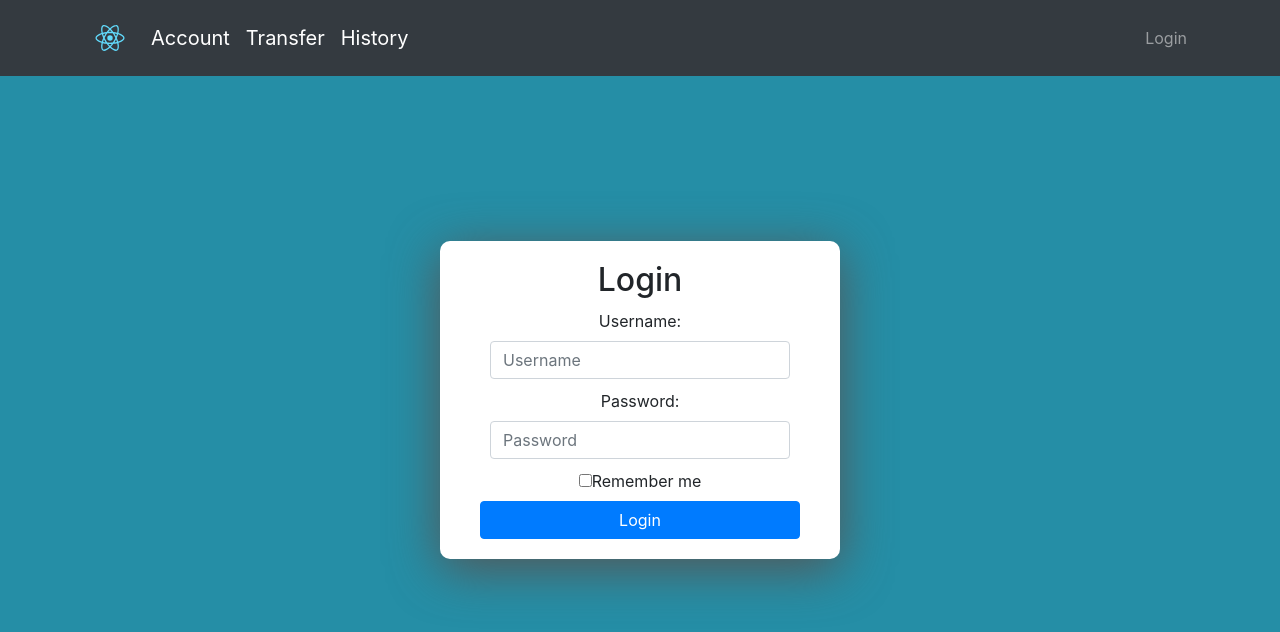
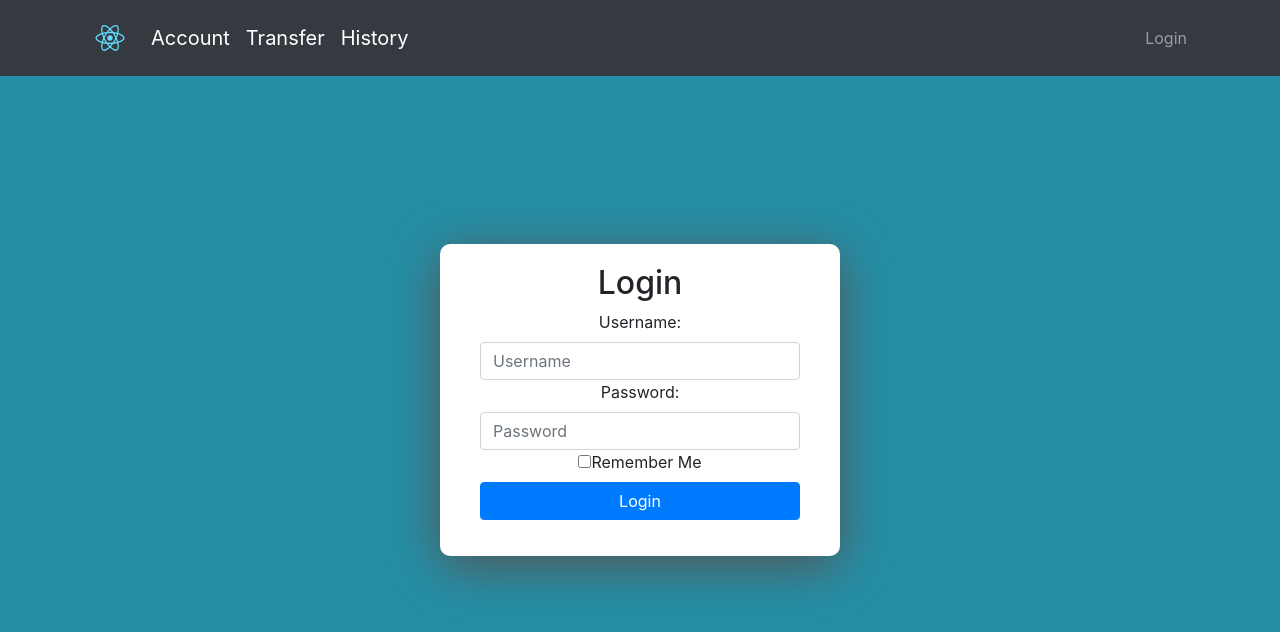
Before and after one commit to gabrielwzh/SEED2021_TT2_7, a React (Create React App) app: page /login in a window 1280 px wide. Shown: the top 632 px of the page. Built offline with nearby package versions, Linux system fonts and the light colour scheme.

Commit message:
Update Login.js
Login Page

```diff
--- a/src/components/Login.js
+++ b/src/components/Login.js
@@ -3,6 +3,7 @@ import 'bootstrap/dist/css/bootstrap.min.css'
 import { Redirect } from 'react-router-dom'
 import './Login.css'
 import axios from 'axios'
+
 
 export class Login extends Component {
 
@@ -15,8 +16,6 @@ export class Login extends Component {
         isChecked: false
       }
     }
-
-
 
     handleChangeUsername = async event => {
       const username = event.target.value
@@ -77,8 +76,6 @@ export class Login extends Component {
         })
     }
 
-
-
     render() {
 
       if(this.state.loggedIn) {
@@ -105,22 +102,25 @@ export class Login extends Component {
       const { username, password, isChecked } = this.state
 
       return(
-        <div>
+        <div class ='form-group'>
             <h2>Login</h2>
             {error}
-          <div className='form-group' style={{ margin: '10px 10px' }}>
-            <label>Username: </label>
+
+            <label class="form-label">Username: </label>
             <input className='form-control' type="text" value={username} onChange={this.handleChangeUsername} placeholder='Username'/>
-          </div>
-          <div className='form-group' style={{ margin: '10px 10px' }}>
+
+
             <label>Password: </label>
             <input className='form-control' type="password" value={password} onChange={this.handleChangePassword} placeholder='Password'/>
-          </div>
-          <input type="checkbox" checked={isChecked} onChange={this.onChangeCheckbox} />
-          <label>Remember me</label>
+
+          <label>
+          <input className="checkbox" type="checkbox" checked={isChecked} onChange={this.onChangeCheckbox} />
+          Remember Me
+          </label>
           <button className='btn btn-primary btn-block' onClick={this.handleLogin}>Login</button>
 
         </div>
+
       )
     }
 }
```
